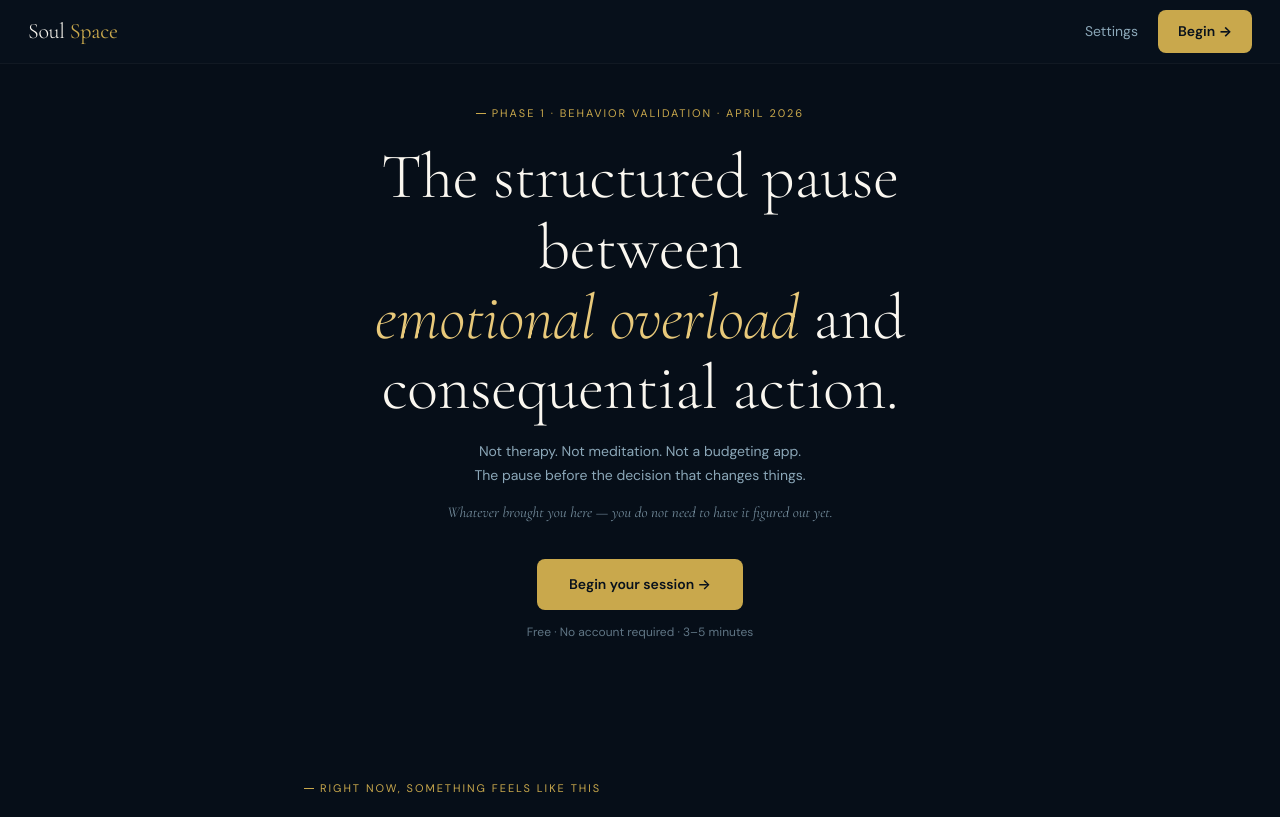
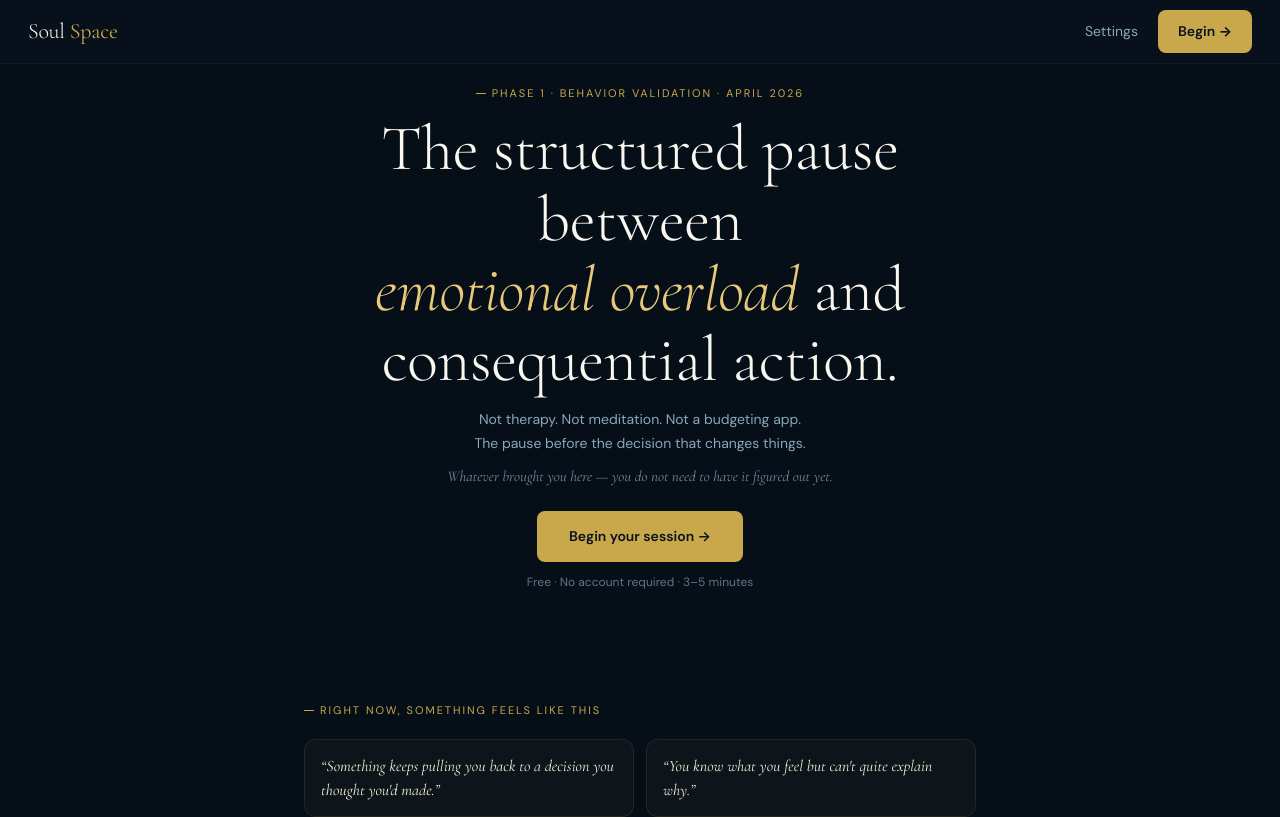
Before and after one commit to treprltd/soulspace, a Next.js app: page / in a window 1280 px wide. Shown: the top 817 px of the page. Built offline with nearby package versions, Linux system fonts and the light colour scheme; no server answers.

Commit message:
fix: tighten hero section spacing so free-text is visible above fold

```diff
--- a/src/app/page.tsx
+++ b/src/app/page.tsx
@@ -70,16 +70,16 @@ export default function Home() {
           alignItems: 'center',
           justifyContent: 'center',
           textAlign: 'center',
-          padding: '40px 24px 64px',
+          padding: '20px 24px 36px',
         }}
       >
-        <div className="eyebrow" style={{ marginBottom: '20px', justifyContent: 'center' }}>
+        <div className="eyebrow" style={{ marginBottom: '12px', justifyContent: 'center' }}>
           Phase 1 · Behavior validation · April 2026
         </div>
 
         <h1
           className="h-display"
-          style={{ maxWidth: '720px', marginBottom: '16px' }}
+          style={{ maxWidth: '720px', marginBottom: '12px' }}
         >
           The structured pause between<br />
           <em>emotional overload</em> and consequential action.
@@ -91,7 +91,7 @@ export default function Home() {
             fontSize: '14px',
             color: 'var(--mist)',
             maxWidth: '400px',
-            marginBottom: '12px',
+            marginBottom: '8px',
             lineHeight: 1.7,
           }}
         >
@@ -99,7 +99,7 @@ export default function Home() {
           The pause before the decision that changes things.
         </p>
 
-        <p className="affirm-copy" style={{ marginBottom: '32px' }}>
+        <p className="affirm-copy" style={{ marginBottom: '20px' }}>
           Whatever brought you here — you do not need to have it figured out yet.
         </p>
 
@@ -107,7 +107,7 @@ export default function Home() {
           Begin your session →
         </Link>
 
-        <p style={{ fontSize: 'var(--fs-3xs)', marginTop: '12px', color: 'var(--mist-35)' }}>
+        <p style={{ fontSize: 'var(--fs-3xs)', marginTop: '10px', color: 'var(--mist-35)' }}>
           Free · No account required · 3–5 minutes
         </p>
       </section>
```
